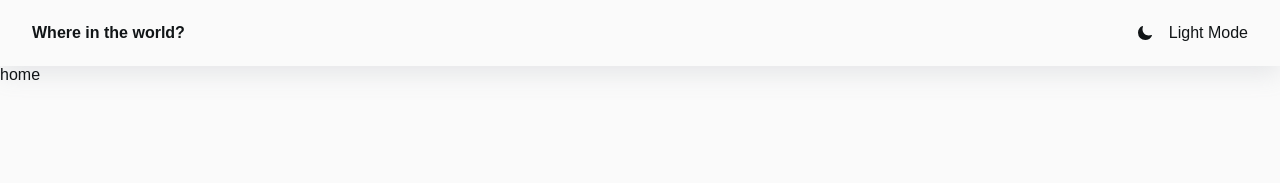
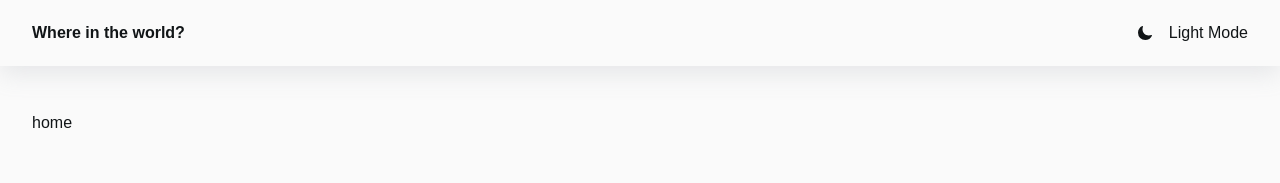
Before and after one commit to ArtiRU/flag-challenge, a React (Create React App) app: page / in a window 1280 px wide. Shown: the top 183 px of the page. Built offline with nearby package versions, Linux system fonts and the light colour scheme.

Commit message:
Add layout for pages

```diff
--- a/src/App.js
+++ b/src/App.js
@@ -1,14 +1,15 @@
 import React from 'react';
 import Header from "./components/Header/Header";
 import AppRouter from "./components/AppRouter/AppRouter";
+import Main from "./components/Layouts/Main";
 
 function App() {
     return (
         <>
             <Header />
-            <div>
+            <Main>
                 <AppRouter />
-            </div>
+            </Main>
         </>
     );
 }
--- /dev/null
+++ b/src/components/Layouts/Main.jsx
@@ -0,0 +1,19 @@
+import React from 'react';
+import styled from 'styled-components';
+import Container from "../Container/Container";
+
+const StyledMain = styled.main`
+    margin-top: 3rem;
+`;
+
+const Main = ({children}) => {
+    return (
+        <StyledMain>
+            <Container>
+                {children}
+            </Container>
+        </StyledMain>
+    );
+};
+
+export default Main;
```
